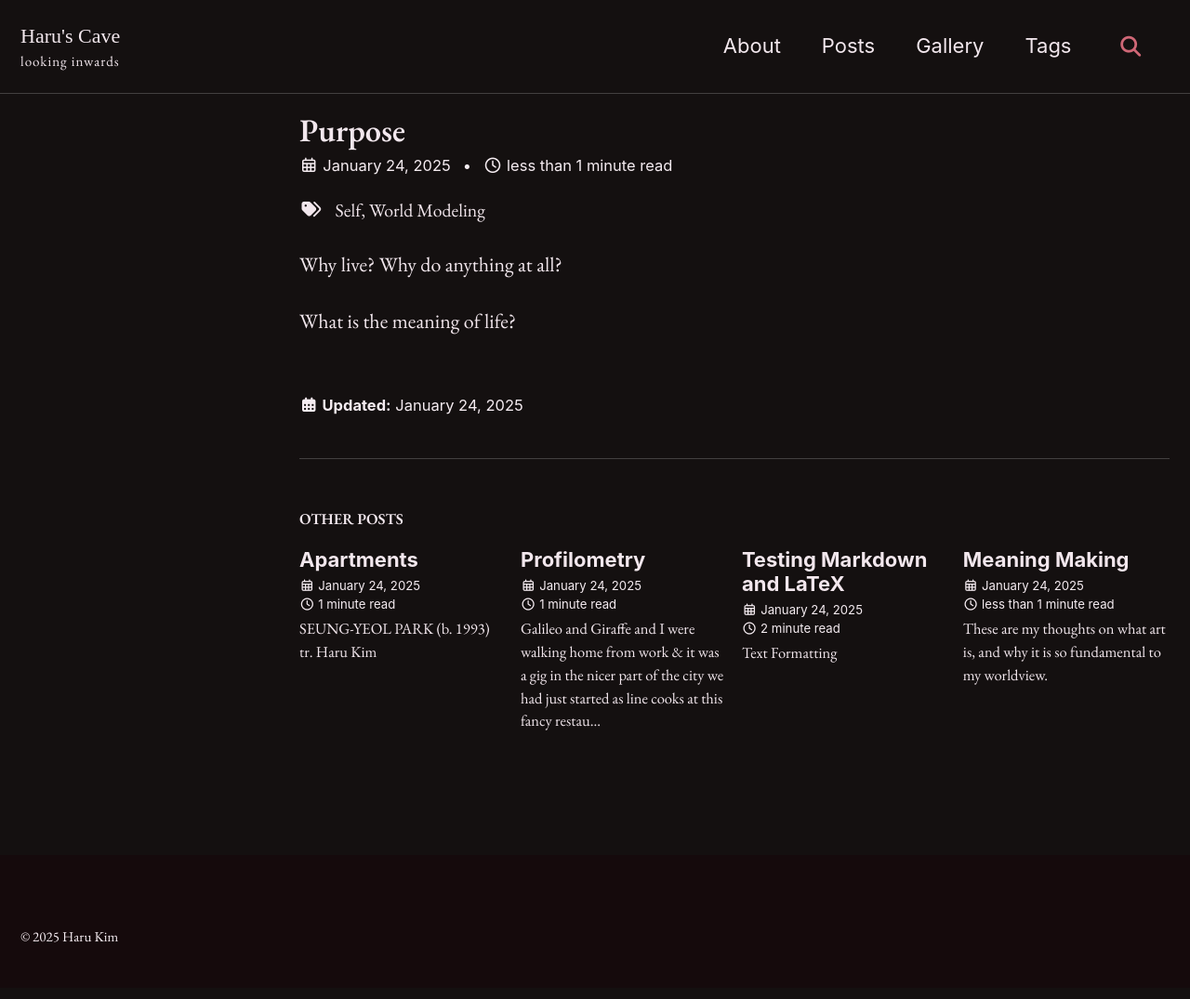
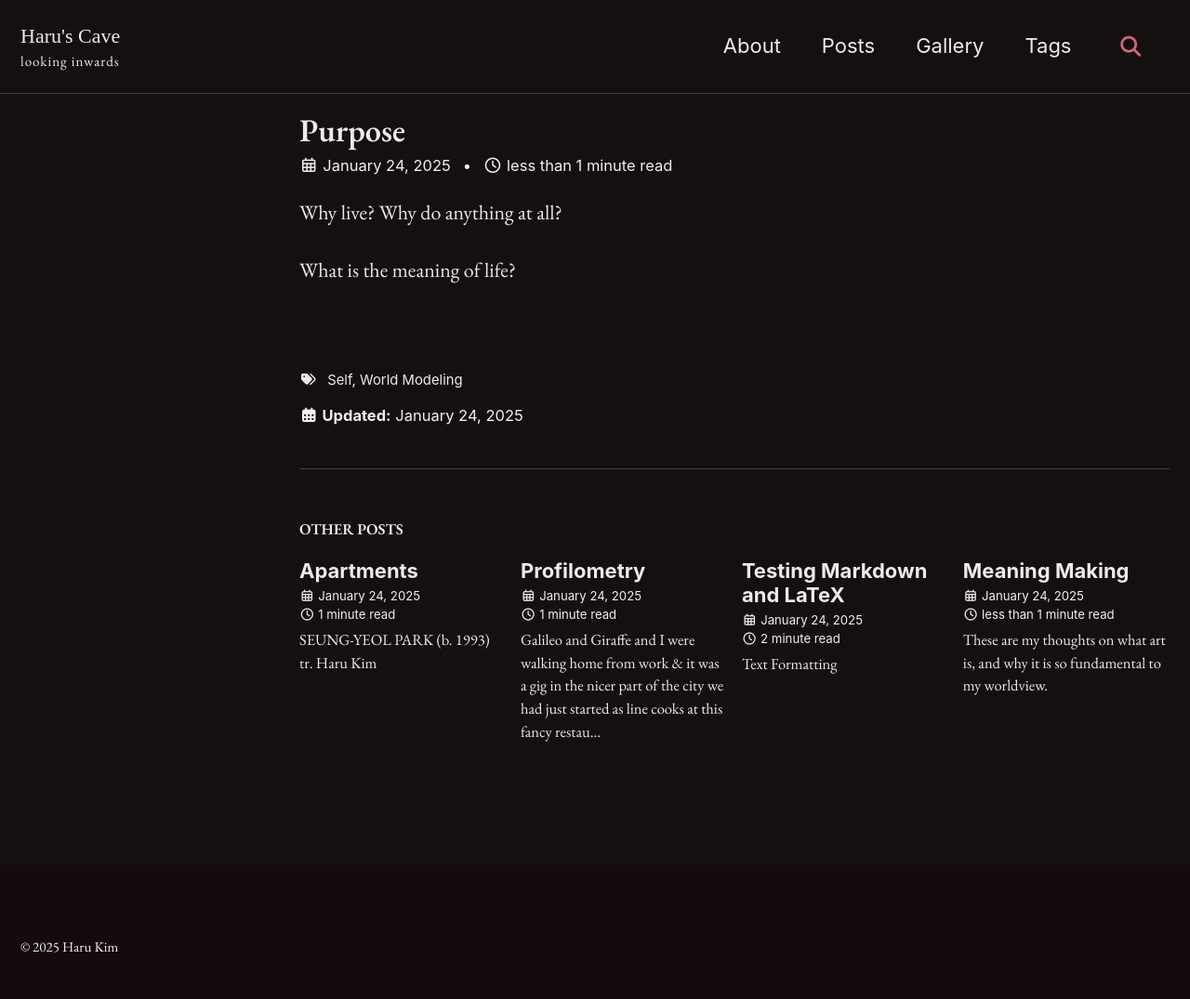
Before and after one commit to hxxru-u/hxxru-u.github.io, a Jekyll site: the page built from _posts/2025-01-24-purpose.md, in a window 1280 px wide. Shown: the whole page at 93% size. Built offline with Jekyll 4.4.1, drawn with Linux system fonts in a browser that asks for light colours; cached includes are drawn as plain includes.

Commit message:
Move tags to bottom of posts

```diff
--- a/_layouts/single.html
+++ b/_layouts/single.html
@@ -36,7 +36,6 @@ layout: default
           </h1>
           {%- endif %}
           {% include page__meta.html %}
-          {% include page__tags.html %}
         </header>
       {% endunless %}
 
@@ -59,6 +58,14 @@ layout: default
         {% endif %}
         {% if page.taxonomy != false %}
           {% include page__taxonomy.html %}
+        {% endif %}
+        {% if page.tags %}
+          <div class="page__tags">
+            <i class="fas fa-tags" aria-hidden="true"></i>
+            {% for tag in page.tags %}
+              <a href="/tags/#{{ tag | slugify }}" class="page__tag">{{ tag }}</a>{% unless forloop.last %}, {% endunless %}
+            {% endfor %}
+          </div>
         {% endif %}
         {% include page__date.html %}
       </footer>
--- a/_sass/custom-skin.scss
+++ b/_sass/custom-skin.scss
@@ -35,7 +35,7 @@ $navicon-link-color-hover: mix(#000, $background-color, 30%) !default;
 
 // Style tags
 .page__tags {
-  margin-top: 0.5em;
+  margin: 2em 0 1em;
   font-size: 0.9em;
   color: $text-color;
 
```
Also changed, not shown: _layouts/background_game.html (+12 -3 lines).
